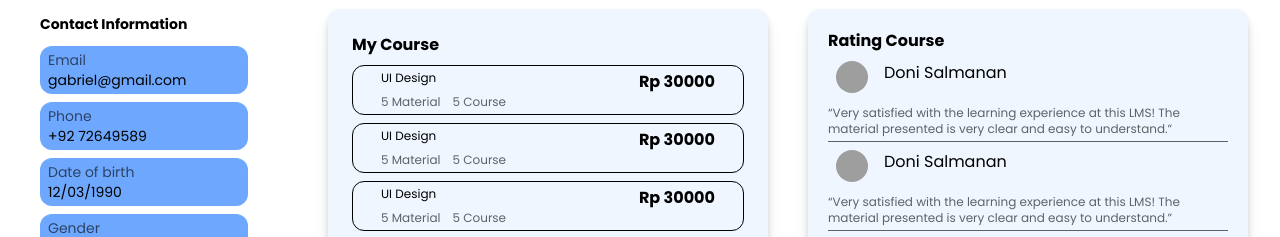
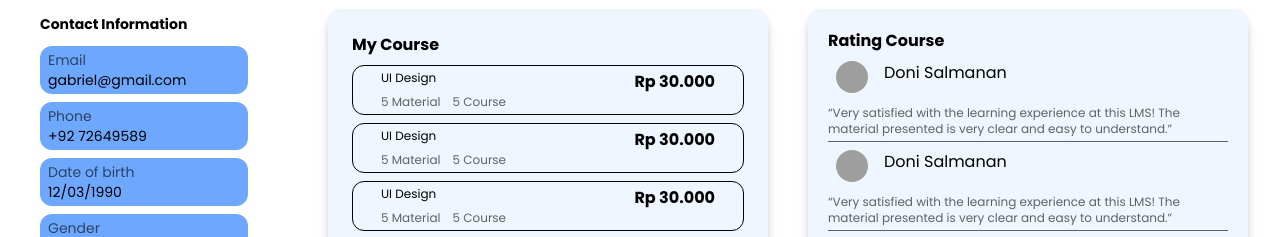
Before and after one commit to Capstone-Project-Kelompok-11/frontend-web-react, a React (Vite) app: page /profile in a window 1280 px wide. Shown: the part 263-500 px from the top of the page. Built offline with nearby package versions, Linux system fonts and the light colour scheme; grey boxes are pictures that could not be loaded.

Commit message:
refactor: add List My Course

```diff
--- a/src/components/molecules/ListMyCourse/ListMyCourse.molecul.jsx
+++ b/src/components/molecules/ListMyCourse/ListMyCourse.molecul.jsx
@@ -1,18 +1,20 @@
-import React from 'react'
+import React from "react";
+import { makeRupiahValue } from "../../../utils/helperMethod";
 
-function ListMyCourse({course}) {
+function ListMyCourse({ course }) {
+  const price = makeRupiahValue(course.coursePrice);
   return (
     <div className="border border-black rounded-xl text-xs px-7 py-1 my-2">
       <div className=" flex justify-between   ">
         <p>{course.courseName}</p>
-      <p className="font-bold text-base ">Rp {course.coursePrice}</p>
+        <p className="font-bold text-base ">{price}</p>
       </div>
       <div className="flex gap-3 opacity-60">
         <p>{course.totalMaterial} Material</p>
         <p>{course.totalCourse} Course</p>
       </div>
     </div>
-  )
+  );
 }
 
-export default ListMyCourse
+export default ListMyCourse;
```
Lines whose indentation alone changed are shown as unchanged.
